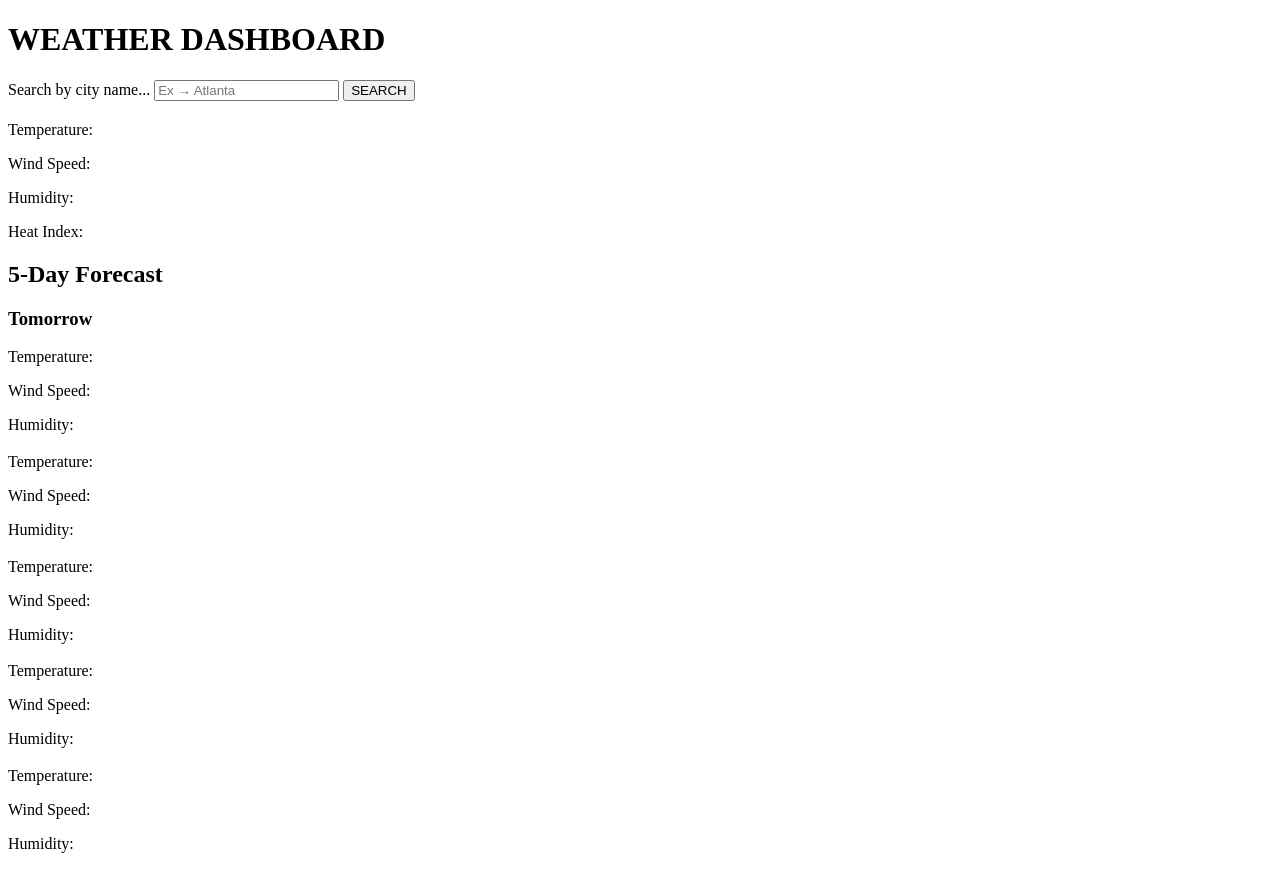
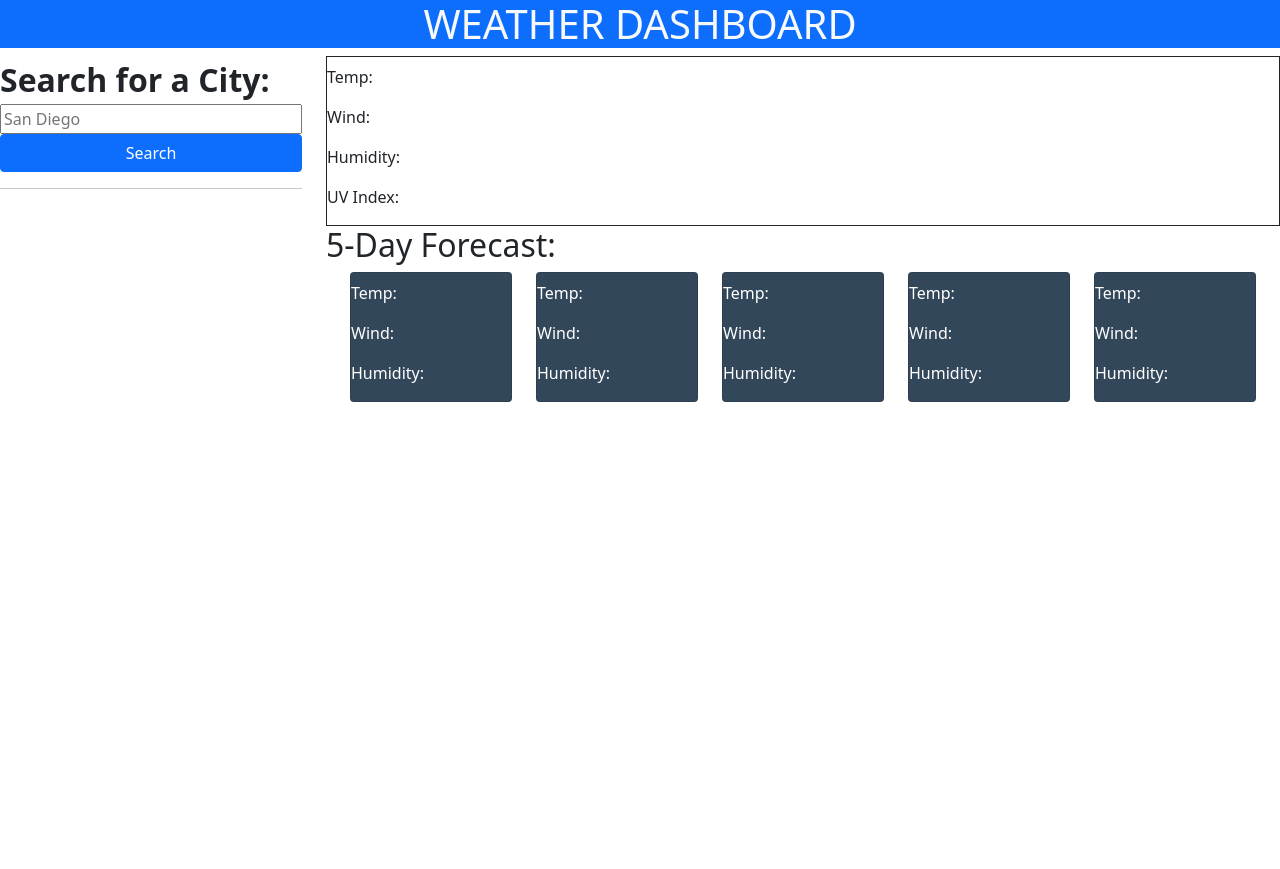
Before and after one commit to hawkjosh/Weather-Dashboard, a plain HTML site: page index.html in a window 1280 px wide. Drawn offline with nearby package versions, Linux system fonts and the light colour scheme.

Commit message:
Began bootstrap styling in HTML, also continued with some JS functionality

```diff
--- a/assets/javascript/script.js
+++ b/assets/javascript/script.js
@@ -1,14 +1,32 @@
-// let inputEl = document.getElementById('input');
-// let submitEl = document.getElementById('submit');
+// Set up global DOM variables
+const searchBar = document.getElementById('search-bar');
+const searchBtn = document.getElementById('search-btn');
+const history = document.getElementById('search-history');
+const city = document.getElementById('city');
+const currDate = document.getElementById('curr-date');
+const currIcon = document.getElementById('curr-icon');
+const currInfo = document.querySelectorAll('.curr-info');
+const forecastDate = document.querySelectorAll('.forecast-date');
 
-// var APIKey = 'dd6c4adf0524e9123c18fdc111337e48';
-// var city;
+function initialDisplay() {
+  let search = searchBar.value;
+  console.log(search);
+  city.innerHTML = search + ' ' + moment().format('(M/D/YYYY)');
+  currIcon.innerHTML = '☁️';
+  for (i=0; i<forecastDate.length; i++) {
+    forecastDate[i].innerHTML = moment().add(i + 1, 'days').format('M/D/YYYY');
+  }
+}
 
-// submitEl.addEventListener('click', searchCity);
+searchBtn.addEventListener('click', initialDisplay);
 
-// var queryURL = "http://api.openweathermap.org/geo/1.0/direct?q=" + city + "&limit=5&appid=" + APIKey;
+
+// const APIKey = 'dd6c4adf0524e9123c18fdc111337e48';
+
+// let queryURL = "http://api.openweathermap.org/geo/1.0/direct?q=" + city + "&limit=5&appid=" + APIKey;
+
 
 // function searchCity() {
-//   city = inputEl.value;
+//   city = searchBar.value;
 //   console.log(fetch(queryURL));
 // }
--- a/index.html
+++ b/index.html
@@ -4,88 +4,120 @@
   <meta charset="UTF-8">
   <meta http-equiv="X-UA-Compatible" content="IE=edge">
   <meta name="viewport" content="width=device-width, initial-scale=1.0">
+  <link href="https://cdn.jsdelivr.net/npm/bootstrap@5.1.3/dist/css/bootstrap.min.css" rel="stylesheet" integrity="sha384-1BmE4kWBq78iYhFldvKuhfTAU6auU8tT94WrHftjDbrCEXSU1oBoqyl2QvZ6jIW3" crossorigin="anonymous">
   <link rel="stylesheet" href="./assets/css/style.css">
   <title>Weather App</title>
 </head>
 
-<header>
-  <h1>WEATHER DASHBOARD</h1>
+<header class="header bg-primary">
+  <h1 class="text-center text-light">WEATHER DASHBOARD</h1>
 </header>
 
 <body>
 
-  <div id="search-container">
-    <label>Search by city name...</label>
-    <input placeholder="Ex → Atlanta" id="input">
-    <button id="submit" >SEARCH</button>
+  <div class="row">
+    <div class="col-3 vh-100">
+      <div id="search-area">
+        <label style="font-size: 2rem; font-weight: bold">Search for a City:</label>
+        <br>
+        <input id="search-bar" class="col-12" placeholder="San Diego">
+        <br>
+        <button id="search-btn" class="btn btn-primary col-12">Search</button>
       </div>
+
+      <hr>
 
       <!-- Below will be where search history results are displayed -->
       <div id="search-history"></div>
-
-  <div id="search-results">
-  <!-- Below is current city name and date -->
-    <h2 id="city"><span id="date"></span></h2>
-      <p>Temperature: <span class="currentInfo"></span></p>
-      <p>Wind Speed: <span class="currentInfo"></span></p>
-      <p>Humidity: <span class="currentInfo"></span></p>
-      <p>Heat Index: <span class="currentInfo"></span></p>
     </div>
 
-  <div id="forecast">
-    <h2>5-Day Forecast</h2>
-
-    <div>
-      <h3>Tomorrow</h3>
-      <!-- Below is forecast day 1 icon -->
-      <div class="icon"></div>
-      <p>Temperature: <span class="forecastInfo"></span></p>
-      <p>Wind Speed: <span class="forecastInfo"></span></p>
-      <p>Humidity: <span class="forecastInfo"></span></p>
+    <div class="col-9 vh-100">
+      <div id="search-results" class="col-12 border border-dark">
+      <!-- Below is an empty <h2> element for the current city name and date -->
+        <div class="container">
+          <h2 id="city"></h2>
+          <p id="curr-icon" class="float-start"></p>
+        </div>
+            <p>Temp: <span class="curr-info"></span></p>
+            <p>Wind: <span class="curr-info"></span></p>
+            <p>Humidity: <span class="curr-info"></span></p>
+            <p>UV Index: <span class="curr-info"></span></p>
       </div>
 
-    <div>
-      <!-- Below is forecast day 2 card title which will be a date -->
-      <h3></h3>
-      <!-- Below is forecast day 2 icon -->
-      <div class="icon"></div>
-      <p>Temperature: <span class="forecastInfo"></span></p>
-      <p>Wind Speed: <span class="forecastInfo"></span></p>
-      <p>Humidity: <span class="forecastInfo"></span></p>
+      <h2>5-Day Forecast:</h2>
+
+      <div class="container overflow-hidden">
+        <div class="row gx-4">
+          <div class="col">
+            <div class="card" style="color: white; background-color: #33475a">
+              <!-- The <h3> tag below will contain the day 1 forecast date -->
+              <h3 class="forecast-date"></h3>
+              <!-- The <div> tag below will contain the day 1 forecast icon -->
+              <div class="icon" style="font-size: 2rem"></div>
+              <!-- The empty <span> tags below will contain the corresponding day 1 forecast info -->
+              <p>Temp: <span class="forecast-info"></span></p>
+              <p>Wind: <span class="forecast-info"></span></p>
+              <p>Humidity: <span class="forecast-info"></span></p>
+            </div>
           </div>
 
-    <div>
-      <!-- Below is forecast day 3 card title which will be a date -->
-      <h3></h3>
-      <!-- Below is forecast day 3 icon -->
-      <div class="icon"></div>
-      <p>Temperature: <span class="forecastInfo"></span></p>
-      <p>Wind Speed: <span class="forecastInfo"></span></p>
-      <p>Humidity: <span class="forecastInfo"></span></p>
+          <div class="col">
+            <div class="card" style="color: white; background-color: #33475a">
+              <!-- The <h3> tag below will contain the day 2 forecast date -->
+              <h3 class="forecast-date"></h3>
+              <!-- The <div> tag below will contain the day 2 forecast icon -->
+              <div class="icon" style="font-size: 2rem"></div>
+              <!-- The empty <span> tags below will contain the corresponding day 2 forecast info -->
+              <p>Temp: <span class="forecast-info"></span></p>
+              <p>Wind: <span class="forecast-info"></span></p>
+              <p>Humidity: <span class="forecast-info"></span></p>
+            </div>
           </div>
 
-    <div>
-      <!-- Below is forecast day 4 card title which will be a date -->
-      <h3></h3>
-      <!-- Below is forecast day 4 icon -->
-      <div class="icon"></div>
-      <p>Temperature: <span class="forecastInfo"></span></p>
-      <p>Wind Speed: <span class="forecastInfo"></span></p>
-      <p>Humidity: <span class="forecastInfo"></span></p>
+          <div class="col">
+            <div class="card" style="color: white; background-color: #33475a">
+              <!-- The <h3> tag below will contain the day 3 forecast date -->
+              <h3 class="forecast-date"></h3>
+              <!-- The <div> tag below will contain the day 3 forecast icon -->
+              <div class="icon" style="font-size: 2rem"></div>
+              <!-- The empty <span> tags below will contain the corresponding day 3 forecast info -->
+              <p>Temp: <span class="forecast-info"></span></p>
+              <p>Wind: <span class="forecast-info"></span></p>
+              <p>Humidity: <span class="forecast-info"></span></p>
+            </div>
           </div>
 
-    <div>
-      <!-- Below is forecast day 5 card title which will be a date -->
-      <h3></h3>
-      <!-- Below is forecast day 5 icon -->
-      <div class="icon"></div>
-      <p>Temperature: <span class="forecastInfo"></span></p>
-      <p>Wind Speed: <span class="forecastInfo"></span></p>
-      <p>Humidity: <span class="forecastInfo"></span></p>
+          <div class="col">
+            <div class="card" style="color: white; background-color: #33475a">
+              <!-- The <h3> tag below will contain the day 4 forecast date -->
+              <h3 class="forecast-date"></h3>
+              <!-- The <div> tag below will contain the day 4 forecast icon -->
+              <div class="icon" style="font-size: 2rem"></div>
+              <!-- The empty <span> tags below will contain the corresponding day 4 forecast info -->
+              <p>Temp: <span class="forecast-info"></span></p>
+              <p>Wind: <span class="forecast-info"></span></p>
+              <p>Humidity: <span class="forecast-info"></span></p>
+            </div>
           </div>
 
+          <div class="col">
+            <div class="card" style="color: white; background-color: #33475a">
+              <!-- The <h3> tag below will contain the day 5 forecast date -->
+              <h3 class="forecast-date"></h3>
+              <!-- The <div> tag below will contain the day 5 forecast icon -->
+              <div class="icon" style="font-size: 2rem"></div>
+              <!-- The empty <span> tags below will contain the corresponding day 5 forecast info -->
+              <p>Temp: <span class="forecast-info"></span></p>
+              <p>Wind: <span class="forecast-info"></span></p>
+              <p>Humidity: <span class="forecast-info"></span></p>
+            </div>
+          </div>
+        </div>
+      </div>
+    </div>
   </div>
 
+  <script src="https://cdnjs.cloudflare.com/ajax/libs/moment.js/2.29.3/moment.min.js"></script>
   <script src="./assets/javascript/script.js"></script>
 </body>
 </html>
```
Lines whose indentation alone changed are shown as unchanged.
